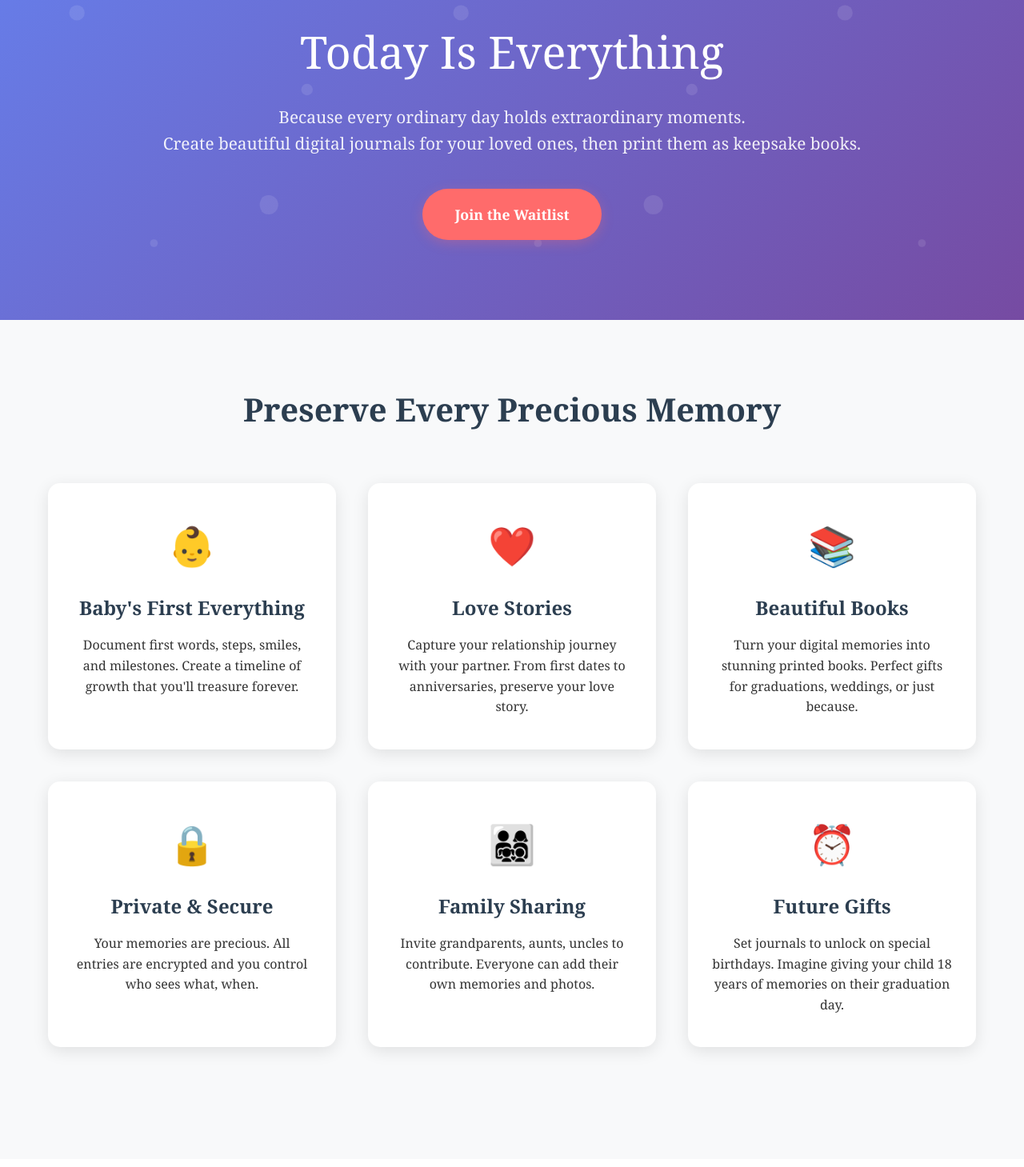
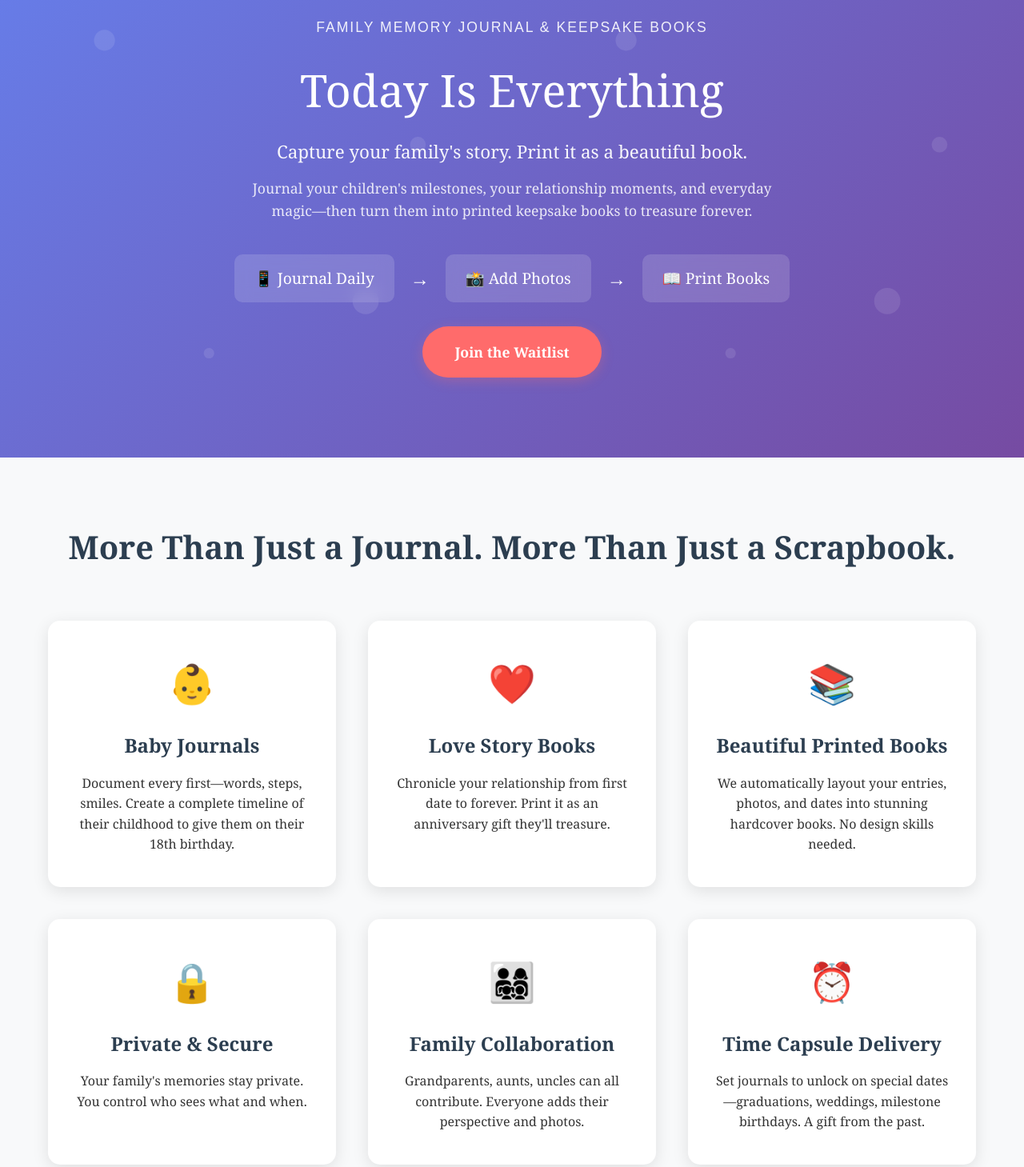
Before and after one commit to jflohre/TodayIsEverything, a plain HTML site: page index.html in a window 1280 px wide. Shown: the part 80-1539 px from the top of the page at 80% size. Drawn offline with Linux system fonts and the light colour scheme.

Commit message:
add new details for better clarity

```diff
--- a/index.html
+++ b/index.html
@@ -3,7 +3,7 @@
 <head>
     <meta charset="UTF-8">
     <meta name="viewport" content="width=device-width, initial-scale=1.0">
-    <title>Today Is Everything - Capture Every Precious Memory</title>
+    <title>Today Is Everything - Family Memory Journal & Keepsake Books</title>
     <style>
         * {
             margin: 0;
@@ -50,14 +50,53 @@
 
         .header h1 {
             font-size: 3.5rem;
-            margin-bottom: 20px;
+            margin-bottom: 15px;
             font-weight: normal;
         }
 
+        .product-type {
+            font-size: 1.1rem;
+            text-transform: uppercase;
+            letter-spacing: 2px;
+            opacity: 0.9;
+            margin-bottom: 20px;
+            font-family: 'Arial', sans-serif;
+        }
+
         .header .subtitle {
-            font-size: 1.3rem;
+            font-size: 1.4rem;
+            margin-bottom: 15px;
+            opacity: 0.95;
+            line-height: 1.5;
+        }
+
+        .header .description {
+            font-size: 1.1rem;
             margin-bottom: 40px;
-            opacity: 0.9;
+            opacity: 0.85;
+            max-width: 700px;
+            margin-left: auto;
+            margin-right: auto;
+        }
+
+        .visual-flow {
+            display: flex;
+            align-items: center;
+            justify-content: center;
+            gap: 20px;
+            margin: 30px 0;
+            font-size: 1.2rem;
+        }
+
+        .flow-item {
+            background: rgba(255,255,255,0.15);
+            padding: 15px 25px;
+            border-radius: 10px;
+            backdrop-filter: blur(10px);
+        }
+
+        .flow-arrow {
+            font-size: 1.5rem;
         }
 
         .cta-button {
@@ -256,7 +295,20 @@
             }
 
             .header .subtitle {
-                font-size: 1.1rem;
+                font-size: 1.2rem;
+            }
+
+            .header .description {
+                font-size: 1rem;
+            }
+
+            .visual-flow {
+                flex-direction: column;
+                gap: 10px;
+            }
+
+            .flow-arrow {
+                transform: rotate(90deg);
             }
 
             .feature-grid {
@@ -278,8 +330,19 @@
     <section class="header">
         <div class="container">
             <div class="header-content">
+                <div class="product-type">Family Memory Journal & Keepsake Books</div>
                 <h1>Today Is Everything</h1>
-                <p class="subtitle">Because every ordinary day holds extraordinary moments.<br>Create beautiful digital journals for your loved ones, then print them as keepsake books.</p>
+                <p class="subtitle">Capture your family's story. Print it as a beautiful book.</p>
+                <p class="description">Journal your children's milestones, your relationship moments, and everyday magic—then turn them into printed keepsake books to treasure forever.</p>
+
+                <div class="visual-flow">
+                    <div class="flow-item">📱 Journal Daily</div>
+                    <div class="flow-arrow">→</div>
+                    <div class="flow-item">📸 Add Photos</div>
+                    <div class="flow-arrow">→</div>
+                    <div class="flow-item">📖 Print Books</div>
+                </div>
+
                 <a href="#signup" class="cta-button">Join the Waitlist</a>
             </div>
         </div>
@@ -288,37 +351,37 @@
     <!-- Features Section -->
     <section class="features">
         <div class="container">
-            <h2>Preserve Every Precious Memory</h2>
+            <h2>More Than Just a Journal. More Than Just a Scrapbook.</h2>
             <div class="feature-grid">
                 <div class="feature-card">
                     <span class="feature-icon">👶</span>
-                    <h3>Baby's First Everything</h3>
-                    <p>Document first words, steps, smiles, and milestones. Create a timeline of growth that you'll treasure forever.</p>
+                    <h3>Baby Journals</h3>
+                    <p>Document every first—words, steps, smiles. Create a complete timeline of their childhood to give them on their 18th birthday.</p>
                 </div>
                 <div class="feature-card">
                     <span class="feature-icon">❤️</span>
-                    <h3>Love Stories</h3>
-                    <p>Capture your relationship journey with your partner. From first dates to anniversaries, preserve your love story.</p>
+                    <h3>Love Story Books</h3>
+                    <p>Chronicle your relationship from first date to forever. Print it as an anniversary gift they'll treasure.</p>
                 </div>
                 <div class="feature-card">
                     <span class="feature-icon">📚</span>
-                    <h3>Beautiful Books</h3>
-                    <p>Turn your digital memories into stunning printed books. Perfect gifts for graduations, weddings, or just because.</p>
+                    <h3>Beautiful Printed Books</h3>
+                    <p>We automatically layout your entries, photos, and dates into stunning hardcover books. No design skills needed.</p>
                 </div>
                 <div class="feature-card">
                     <span class="feature-icon">🔒</span>
                     <h3>Private & Secure</h3>
-                    <p>Your memories are precious. All entries are encrypted and you control who sees what, when.</p>
+                    <p>Your family's memories stay private. You control who sees what and when.</p>
                 </div>
                 <div class="feature-card">
                     <span class="feature-icon">👨‍👩‍👧‍👦</span>
-                    <h3>Family Sharing</h3>
-                    <p>Invite grandparents, aunts, uncles to contribute. Everyone can add their own memories and photos.</p>
+                    <h3>Family Collaboration</h3>
+                    <p>Grandparents, aunts, uncles can all contribute. Everyone adds their perspective and photos.</p>
                 </div>
                 <div class="feature-card">
                     <span class="feature-icon">⏰</span>
-                    <h3>Future Gifts</h3>
-                    <p>Set journals to unlock on special birthdays. Imagine giving your child 18 years of memories on their graduation day.</p>
+                    <h3>Time Capsule Delivery</h3>
+                    <p>Set journals to unlock on special dates—graduations, weddings, milestone birthdays. A gift from the past.</p>
                 </div>
             </div>
         </div>
@@ -331,18 +394,18 @@
             <div class="steps">
                 <div class="step">
                     <div class="step-number">1</div>
-                    <h3>Create Journals</h3>
-                    <p>Start a journal for each child, your partner, or any loved one. Add photos, stories, and special moments.</p>
+                    <h3>Create Your Journal</h3>
+                    <p>Start a memory journal for your child, partner, or family. Add your first entry with photos and stories.</p>
                 </div>
                 <div class="step">
                     <div class="step-number">2</div>
-                    <h3>Capture Moments</h3>
-                    <p>Regularly add entries about funny things they said, milestones reached, or just everyday magic.</p>
+                    <h3>Capture Life Daily</h3>
+                    <p>Quick entries from your phone. "She said her first word today!" Takes 30 seconds. Photos optional but encouraged.</p>
                 </div>
                 <div class="step">
                     <div class="step-number">3</div>
-                    <h3>Share & Print</h3>
-                    <p>Share access when ready, or order beautiful printed books to give as the most meaningful gift ever.</p>
+                    <h3>Order Your Book</h3>
+                    <p>When you're ready, we automatically design a beautiful book. You approve, we print and ship it.</p>
                 </div>
             </div>
         </div>
@@ -353,7 +416,7 @@
         <div class="container">
             <div class="testimonial-content">
                 <blockquote>
-                    "I wish I had this when my kids were little. So many precious moments I forgot to write down. This would have been perfect for capturing all those fleeting memories."
+                    "I take thousands of photos but never write down the stories. This would be perfect for capturing what my daughter actually said and did, not just how she looked."
                 </blockquote>
                 <div class="testimonial-author">- Sarah M., Mother of Three</div>
             </div>
@@ -364,10 +427,9 @@
     <section class="signup" id="signup">
         <div class="container">
             <h2>Be the First to Know</h2>
-            <p>Join our waitlist to get early access and special launch pricing.<br>Plus, get our free guide: "Today's Magic: 50 Moments Worth Remembering"</p>
+            <p>Join our waitlist for early access and special launch pricing.<br>Plus, get our free guide: "Today's Magic: 50 Moments Worth Remembering"</p>
             <form class="email-form" action="https://gmail.us16.list-manage.com/subscribe/post?u=677578279661f16d781d69b97&amp;id=67ec9499aa&amp;f_id=00eac2e1f0" method="post" id="mc-embedded-subscribe-form" name="mc-embedded-subscribe-form" target="_blank">
                 <input type="email" name="EMAIL" class="email-input" placeholder="Enter your email address" required>
-                <!-- Real people should not fill this in and expect good things -->
                 <div style="position: absolute; left: -5000px;" aria-hidden="true">
                     <input type="text" name="b_677578279661f16d781d69b97_67ec9499aa" tabindex="-1" value="">
                 </div>
```
